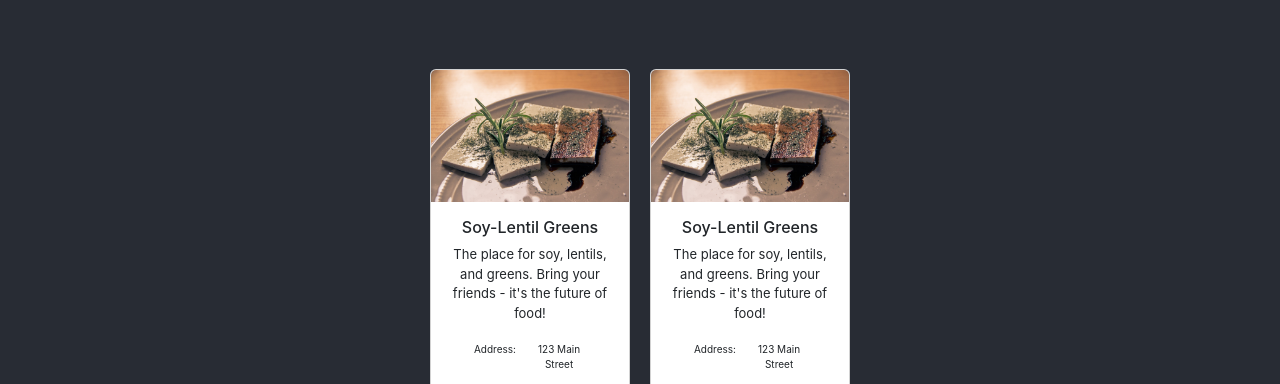
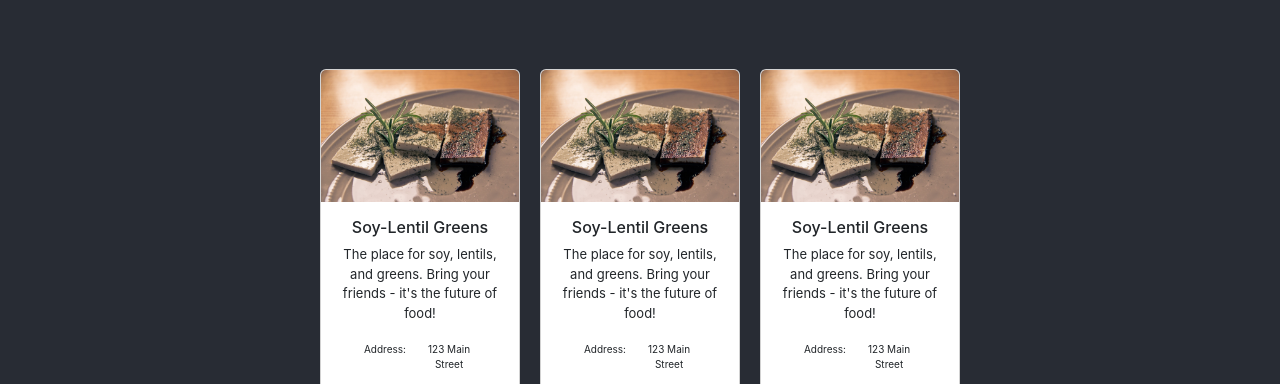
Before and after one commit to cjp0421/ravenous, a React (Create React App) app: page / in a window 1280 px wide. Shown: the part 416-800 px from the top of the page. Built offline with nearby package versions, Linux system fonts and the light colour scheme; a web font is replaced by a local one.

Commit message:
added in another instance of Business component

```diff
--- a/src/App.js
+++ b/src/App.js
@@ -15,6 +15,8 @@
         <div className="businessComponent">
           <Business className="business" />
           <Business className="business" />
+          <Business className="business" />
+
 
         </div>
 
```
